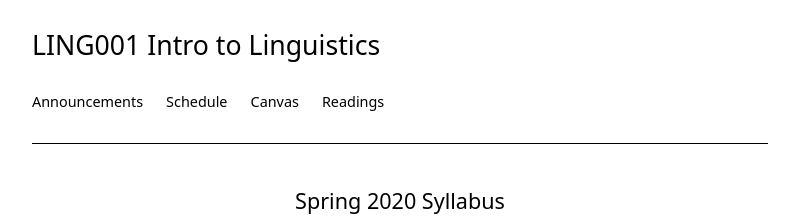
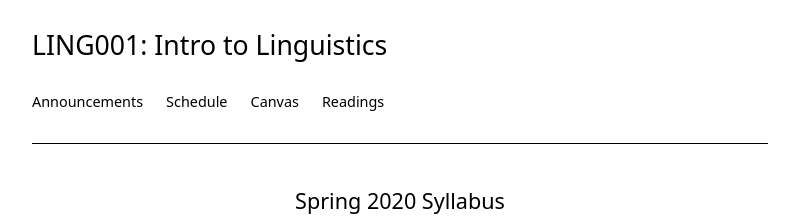
Before and after one commit to kschuler/ling001, a Jekyll site: the page built from index.md, in a window 1280 px wide and 900 px high. Shown: the top 224 px of the window, without its empty margins (240-1039 px from the left). Built offline with Jekyll 4.4.1, drawn with Linux system fonts in a browser that asks for light colours.

```diff
--- a/_config.yml
+++ b/_config.yml
@@ -1,4 +1,4 @@
-title: "LING001 Intro to Linguistics"
+title: "LING001: Intro to Linguistics"
 author: "Kathryn Schuler"
 description: ""
 
```
